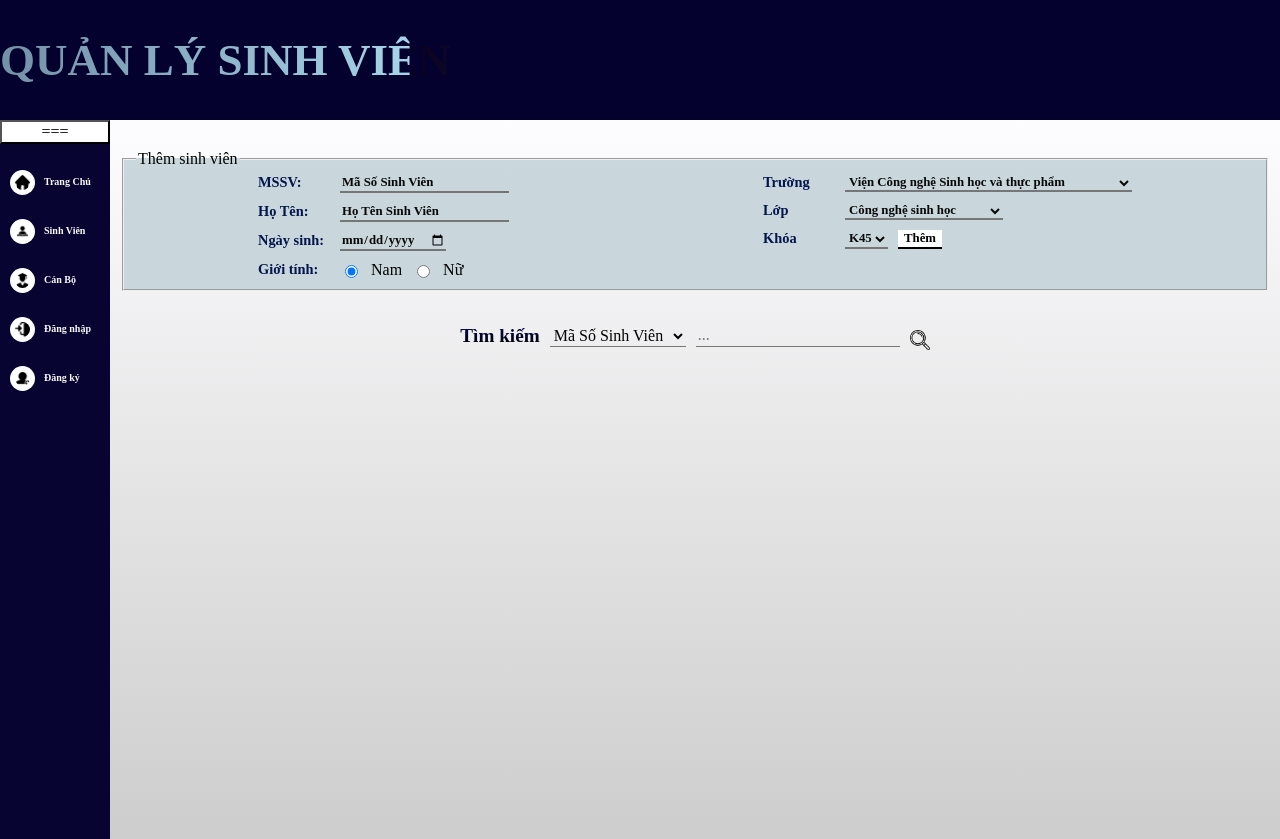
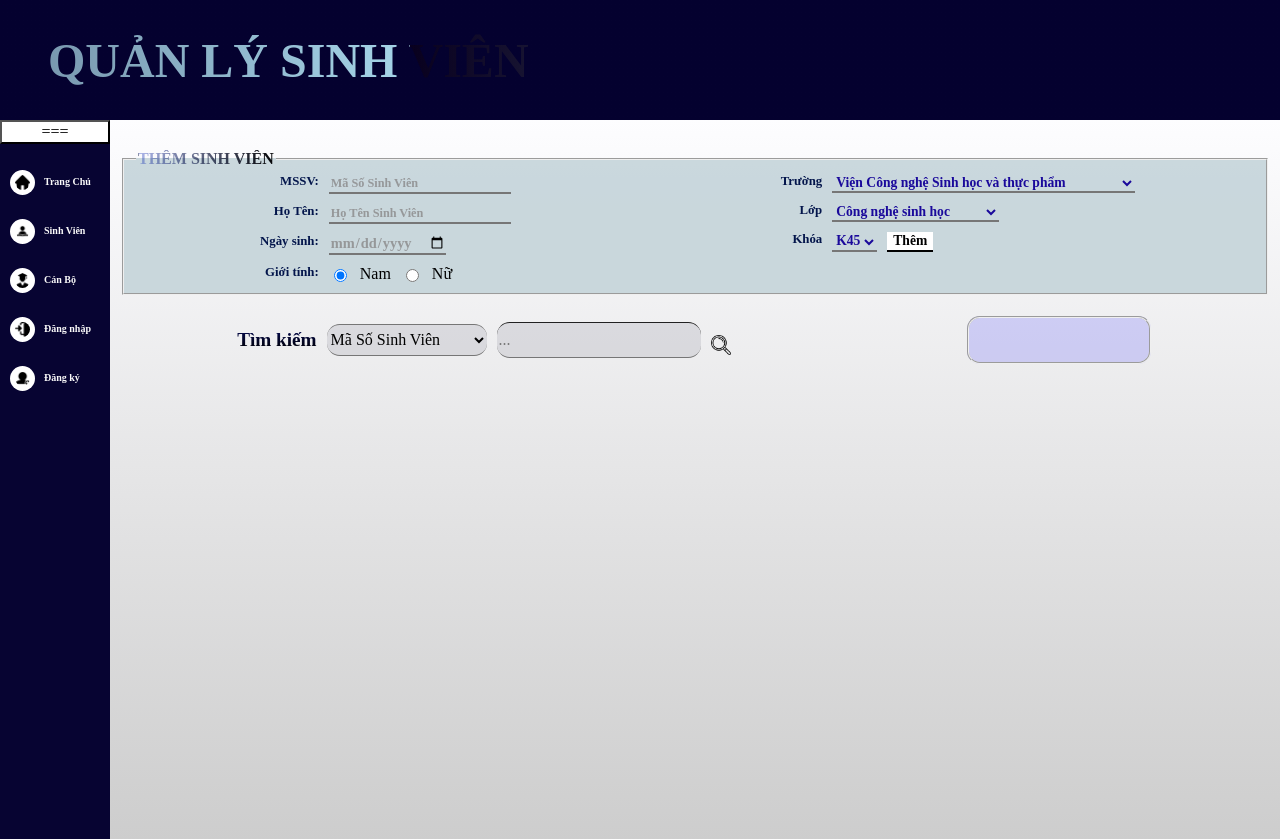
Before and after one commit to DanyDoan/CT428, a PHP site: page /views/sinhvien.php in a window 1280 px wide. Shown: the top 839 px of the page. Run offline with PHP 8.4, Linux system fonts and the light colour scheme; data that the repository does not hold is empty.

Commit message:
Chỉnh lại layout cho danhsachsinhvien

```diff
--- a/project/assets/css/style.css
+++ b/project/assets/css/style.css
@@ -17,11 +17,12 @@ header {
 }
 
 header h1 {
+    padding-left:1em;
     color: rgb(255, 255, 255);
     flex-grow: 1;
     align-self: center;
     justify-self: center;
-    font-size: 45px;
+    font-size: 3em;
     position: relative;
     background-image: linear-gradient(to left,rgb(166, 213, 233),rgba(18, 0, 0, 0.342));
     color: transparent;
--- a/project/assets/js/themSinhVien.js
+++ b/project/assets/js/themSinhVien.js
@@ -1,17 +1,28 @@
 function themSinhVien() {
+
+    const formData = new FormData(document.getElementById("addingForm"));
+    if (!/^[B]\d{7}$/.test(formData.get("MSSV"))){
+        alert("Mã số sinh viên không hợp lệ");
+        return;
+    }
+    if (formData.get("ngaySinh").substring(0, 4) < 1975 || formData.get("ngaySinh").substring(0, 4) > 2006 ){
+        alert("Năm sinh không hợp lệ");
+        return;
+    }
     const xhttp = new XMLHttpRequest();
     xhttp.onload = function () {
         let danhSachSinhVien = JSON.parse(this.responseText);
         document.getElementById("anounceBox").innerHTML = "";
-        if (danhSachSinhVien.status == "fail")
-            document.getElementById("anounceBox").innerHTML = "<h4 class='message'>Không được bỏ trống dữ liệu</h4>";
+        if (danhSachSinhVien["status"] == "fail")
+            document.getElementById("anounceBox") = "<h4 class='message'>Không được bỏ trống dữ liệu";
+        else if (danhSachSinhVien["status"] == "existed")
+            document.getElementById("anounceBox").innerHTML = "<h4 class='message'>Mã số sinh viên đã tồn tại</h4>";
         else {
-            document.getElementById("anounceBox").innerHTML = "<h4 style='color: green' class='message'>Thêm thành công</h4>";
+            document.getElementById("anounceBox").innerHTML = "<h4 class='message'>Thêm thành công</h4>";
             hienThiSinhVien(danhSachSinhVien.data);
         }
     }
 
-    const formData = new FormData(document.getElementById("addingForm"));
     xhttp.open("POST", "../controllers/themSinhVien.php");
     xhttp.send(formData);
 }
--- a/project/assets/js/xoaSinhVien.js
+++ b/project/assets/js/xoaSinhVien.js
@@ -3,7 +3,7 @@ function xoaSinhVien(MSSV){
 
     xhttp.onload = function(){
         let danhSachSinhVien = JSON.parse(this.responseText);
-            document.getElementById("anounceBox").innerHTML = "<h4 style='color: red' class='message'>Xóa thành công</h4>";
+            document.getElementById("anounceBox").innerHTML = "<h4 class='message'>Xóa thành công</h4>";
         hienThiSinhVien(danhSachSinhVien);
     }
     xhttp.open("POST", "../controllers/xoaSinhVien.php");
--- a/project/views/sinhvien.php
+++ b/project/views/sinhvien.php
@@ -9,7 +9,7 @@ require("../config/db.php");
     <meta charset="UTF-8">
     <meta name="viewport" content="width=device-width, initial-scale=1.0">
     <link rel="icon" href="https://yu.ctu.edu.vn/images/upload/article/2020/03/0305-logo-ctu.png">
-    <link rel="stylesheet" href="../assets/css/style.css?v=2.3.4.5.10">
+    <link rel="stylesheet" href="../assets/css/style.css?v=2.3.4.10">
     <style>
         #content {
             z-index: 1;
@@ -61,15 +62,28 @@ require("../config/db.php");
 
         #toolBox fieldset legend {
             width: fit-content;
+            text-transform: uppercase;
+            font-weight: 800;
+            background-image: linear-gradient(to left,rgb(0, 0, 0),rgba(17, 47, 197, 0.34));
+            color: transparent;
+            background-clip: text;
+            animation: surfing 20s linear infinite;
         }
+
+        /* @keyframes surfing{
+            to{
+
+            }
+        } */
 
         #toolBox #addingForm label {
             display: inline-block;
-            font-size: 0.9em;
+            font-size: 0.8em;
             font-weight: 800;
+            min-width: fit-content;
             width: 5em;
-            min-width: 50px;
             color: rgb(3, 21, 75);
+            text-align: right;
         }
 
         #toolBox input,
@@ -77,15 +91,17 @@ require("../config/db.php");
         #toolBox button,
         #toolBox input::placeholder {
             width: fit-content;
-            font-size: 0.8em;
+            font-size: 0.85em;
             background: none;
-            color: rgb(8, 8, 8);
+            color: rgb(26, 9, 155);
             border-width: 0px 0px 2px 0px;
             font-weight: 800;
         }
 
-        #toolBox input::placeholder {
-            font-size: 1em;
+        #toolBox input::placeholder,
+        #toolBox input[type="date"] {
+            font-size: 0.9em;
+            color: rgba(120, 115, 115, 0.64);
         }
 
         #toolBox button {
@@ -103,7 +119,7 @@ require("../config/db.php");
             width: fit-content;
         }
 
-        #addingForm {
+        #toolBox #addingForm {
             display: flex;
             justify-content: space-around;
         }
@@ -115,20 +131,41 @@ require("../config/db.php");
             gap: 10px;
         }
 
-        #col1 div, #col2 div{
+        #col1 div,
+        #col2 div {
             width: 100%;
             display: flex;
-            gap:10px;
+            gap: 10px;
         }
+
         #searchBar {
             grid-area: searchBar;
+            display: flex;
+            justify-content: space-around;
         }
 
         #searchBar form {
-            width: 100%;
+            width: fit-content;
             display: flex;
             justify-content: center;
+            align-items: center;
             gap: 10px;
+        }
+
+        #anounceBox {
+            justify-self: center;
+            background-color: rgba(126, 124, 249, 0.3);
+            border: 1px 0px solid rgb(5, 0, 68);
+            border-radius: 0.8em;
+            padding:10px;
+            min-width: fit-content;
+            min-height: fit-content;
+            width: 10em;
+            height: 1.5em;
+            display: flex;
+            justify-content: center;
+            align-items: center;
+
         }
 
         #searchingForm label {
@@ -141,13 +178,12 @@ require("../config/db.php");
 
         #searchingForm input,
         #searchingForm select {
-            border-width: 0px 0px 1px 0px;
-            background: none;
-        }
-
-        input:focus,
-        select:focus {
-            background-color: white;
+            background-color: rgba(169, 169, 179, 0.3);
+            min-width: 10em;
+            min-height: 2em;
+            border-radius: 0.8em;
+            /* border:none; */
+            border-width: 1px 0px;
         }
 
         #searchingForm button {
@@ -256,10 +290,7 @@ require("../config/db.php");
             bottom: 10px;
         }
 
-        #anounceBox {
-            position: absolute;
-            right: 20px;
-        }
+
 
         #addingForm {
             display: flex;
@@ -415,20 +433,41 @@ require("../config/db.php");
                         </div>
                     </form>
                 </fieldset>
-                <div id="anounceBox">
 
-                </div>
+
             </div>
 
+            <!-- searchBar -->
+            <div id="searchBar">
+                <form method="GET" id="searchingForm">
+                    <label for="searchingField">Tìm kiếm</label>
+                    <select id="searchingField" name="searchingField">
+                        <option value="MSSV">Mã Số Sinh Viên</option>
+                        <option value="hoTen">Họ Tên Sinh Viên</option>
+                        <option value="gioiTinh">Giới Tính</option>
+                        <option value="tenLop">Tên Lớp</option>
+                        <option value="truong">Trường</option>
+                        <option value="khoa">Khóa</option>
+                    </select>
+                    <input type="text" name="fieldValue" placeholder="...">
+                    <button type="button" onclick="timSinhVien()"></button>
+                </form>
+                <fieldset id="anounceBox">
+                </fieldset>
+            </div>
 
-
+            <!-- Output -->
             <div id="container">
                 <table id="studentList">
                 </table>
             </div>
 
+            <!-- Pagination -->
             <div id="nutPhanTrang">
             </div>
+
+
+
 
         </div>
     </main>
```
Also changed, not shown: other parts of project/views/sinhvien.php (+23 -37 lines), project/assets/js/hienThiSinhVien.js (+24 -5 lines), project/controllers/themSinhVien.php (+7 -1 lines), project/views/canbo.php (+14 -14 lines).
